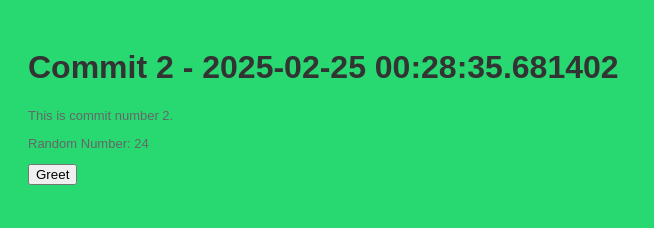
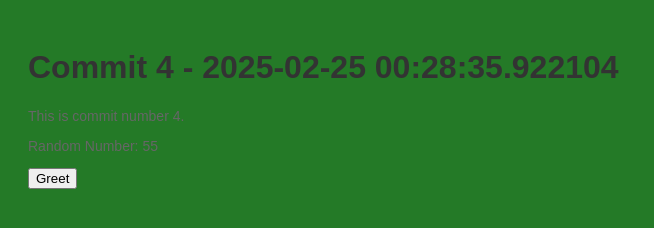
Before and after one commit to stiffs95/myrep-repo-20250225002824, a plain HTML site: page index.html in a window 1280 px wide. Shown: the whole page, without its empty margins (0-654 px from the left). Drawn offline with Linux system fonts and the light colour scheme.

Commit message:
📝 My commit 4 (HTML, CSS, JS, or PY)

```diff
--- a/index.html
+++ b/index.html
@@ -2,13 +2,13 @@
     <!DOCTYPE html>
     <html>
     <head>
-        <title>Commit 2 - 2025-02-25 00:28:35.681402</title>
+        <title>Commit 4 - 2025-02-25 00:28:35.922104</title>
         <link rel="stylesheet" href="style.css">
     </head>
     <body>
-        <h1>Commit 2 - 2025-02-25 00:28:35.681402</h1>
-        <p>This is commit number 2.</p>
-        <p>Random Number: 24</p>
+        <h1>Commit 4 - 2025-02-25 00:28:35.922104</h1>
+        <p>This is commit number 4.</p>
+        <p>Random Number: 55</p>
         <button onclick="greet()">Greet</button>
         <script src="script.js"></script>
     </body>
--- a/script.js
+++ b/script.js
@@ -2,4 +2,4 @@
     function greet() {
         alert('Hello from commit ' + commitNumber + '!');
     }
-    var commitNumber = 2;
+    var commitNumber = 4;
--- a/style.css
+++ b/style.css
@@ -1,7 +1,7 @@
 
     body {
         font-family: Arial, sans-serif;
-        background-color: #28d972;
+        background-color: #247a27;
         padding: 20px;
     }
     h1 {
@@ -9,5 +9,5 @@
     }
     p {
         color: #666;
-        font-size: 13px;
+        font-size: 14px;
     }
```
